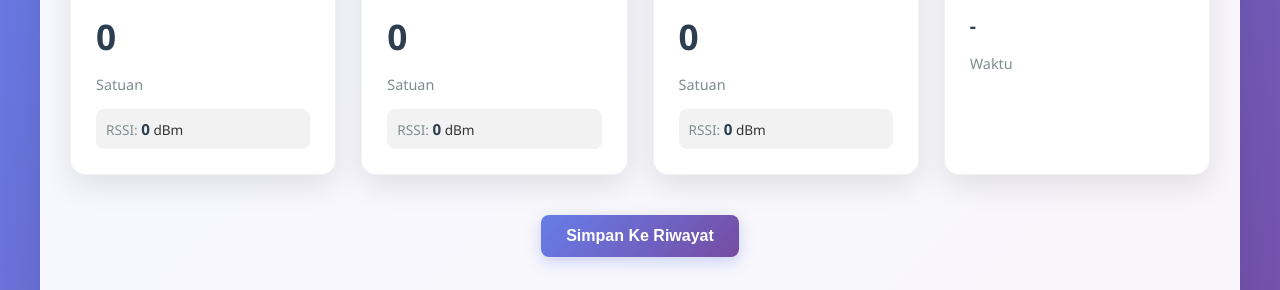
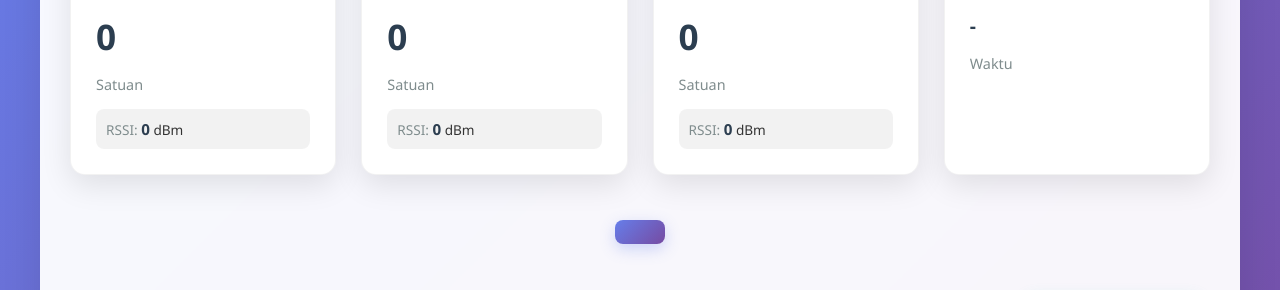
Before and after one commit to galihpermana292/skripsi-dika, a plain HTML site: page frontend2.html in a window 1280 px wide. Shown: the part 229-519 px from the top of the page. Drawn offline with Linux system fonts and the light colour scheme; a script that the page names is missing.

Commit message:
Update frontend2.html

```diff
--- a/frontend2.html
+++ b/frontend2.html
@@ -394,7 +394,7 @@
         </div>
 
         <div class="controls">
-            <button id="saveButton" class="btn">Simpan Ke Riwayat</button>
+            <button id="saveButton" class="btn"></button>
         </div>
 
         <div class="history-section">
```
